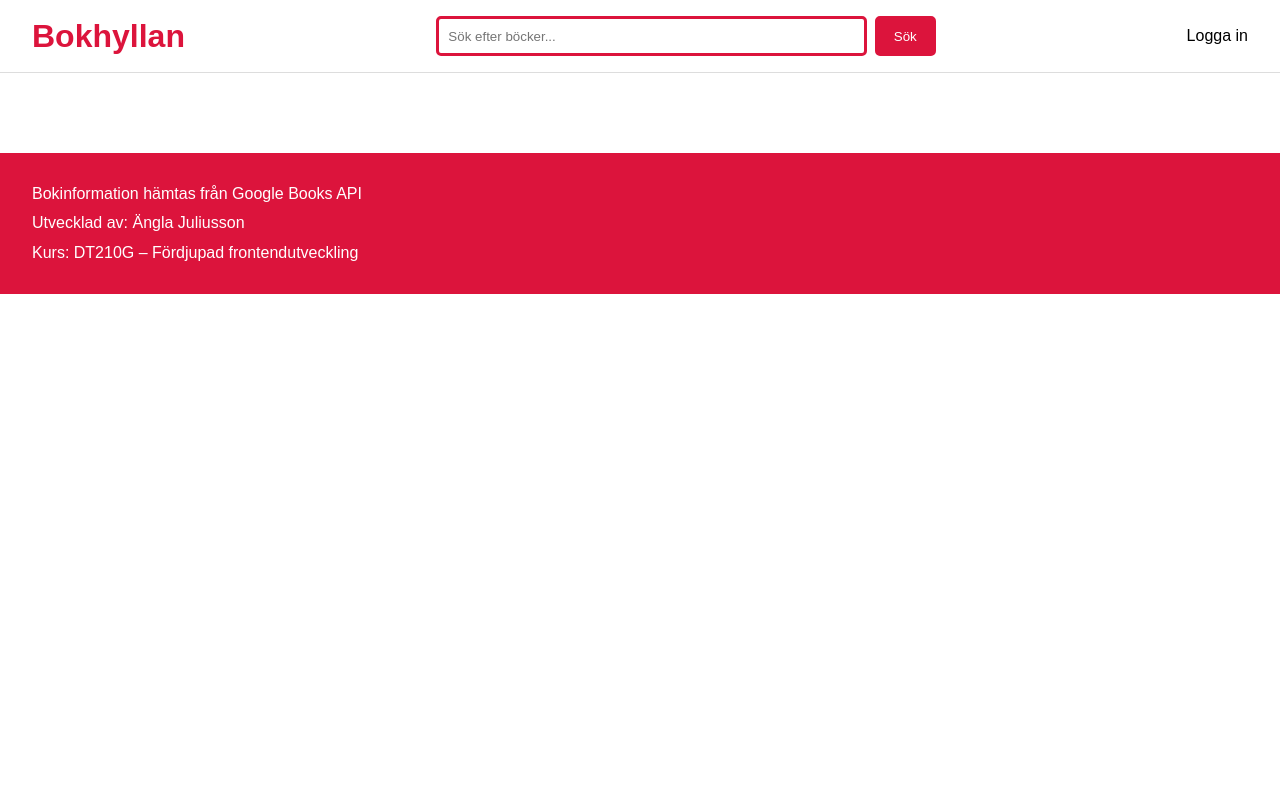
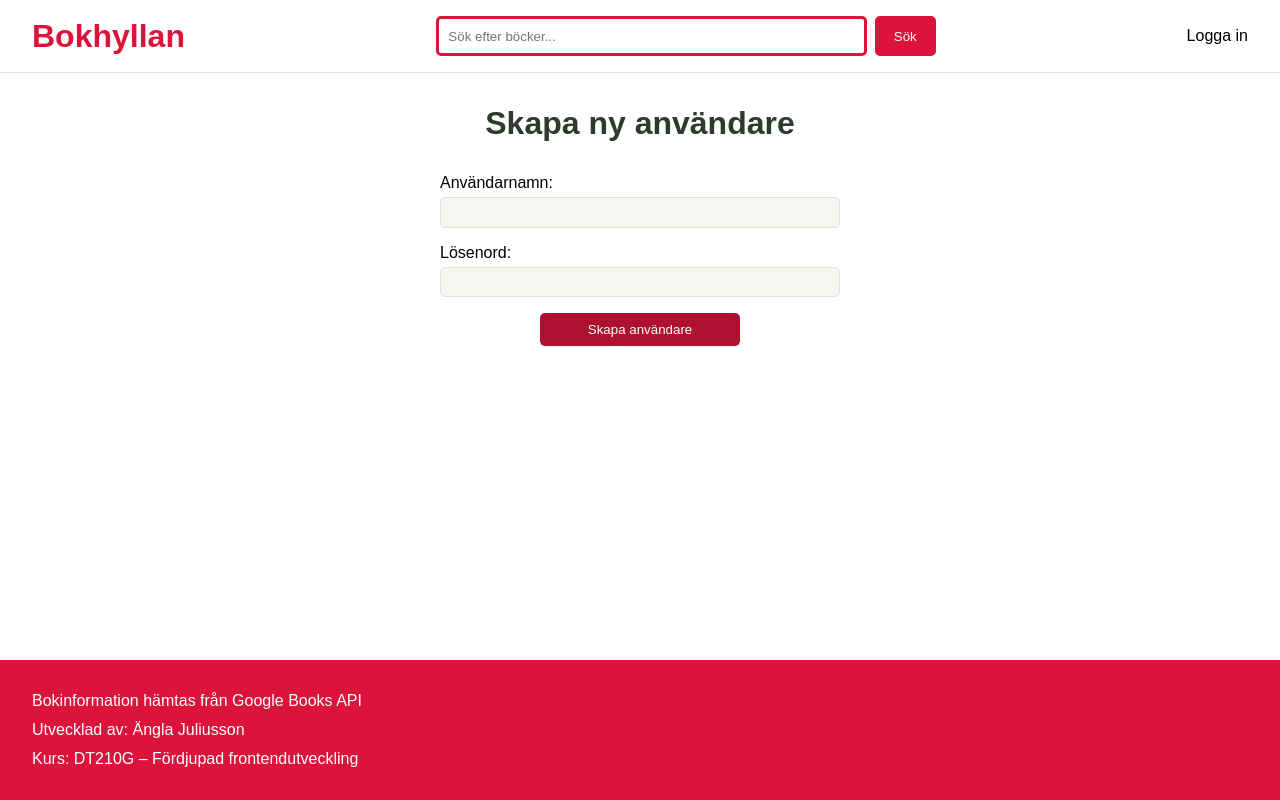
Before and after one commit to anglajuliusson/dt210g-projekt-frontend, a React (Vite) app in the folder Projekt/: page /register in a window 1280 px wide. Built offline with nearby package versions, Linux system fonts and the light colour scheme.

Commit message:
RegisterPage med formulär för att skapa ny användare, registrera route i App.tsx

```diff
--- a/Projekt/src/App.tsx
+++ b/Projekt/src/App.tsx
@@ -5,6 +5,7 @@ import SearchResultsPage from "./pages/SearchResultPage";
 import BookPage from "./pages/BookPage";
 import HomePage from "./pages/HomePage";
 import LoginPage from "./pages/LoginPage";
+import RegisterPage from "./pages/RegisterPage";
 
 function App() {
   return (
@@ -16,6 +17,7 @@ function App() {
         <Route path="/search" element={<SearchResultsPage />} />
         <Route path="/book/:id" element={<BookPage />} />
         <Route path="/login" element={<LoginPage />}/>
+        <Route path="/register" element={<RegisterPage />}/>
       </Routes>
 
       <Footer />
--- /dev/null
+++ b/Projekt/src/pages/RegisterPage.tsx
@@ -0,0 +1,108 @@
+import { useState, type CSSProperties } from "react";
+import { useNavigate } from "react-router-dom";
+
+const mainStyle = {
+    width: "100%",
+    maxWidth: "1200px",
+    margin: "0 auto",
+    padding: "2rem 1rem 3rem"
+}
+const inputStyle = {
+    width: "100%",
+    padding: "0.5em",
+    backgroundColor: "#f8f6f1",
+    border: "1px solid #e4dfd4",
+    color: "rgb(56, 56, 56)",
+    borderRadius: "5px",
+    marginTop: "5px"
+}
+
+const buttonStyle = {
+    color: "white",
+    border: "none",
+    borderRadius: "5px",
+    padding: "0.7em 1.5em",
+    cursor: "pointer",
+    maxWidth: "200px",
+    width: "100%",
+    display: "block",
+    margin: "0 auto"
+}
+const titleStyle: CSSProperties = {
+    fontSize: "2rem",
+    color: "#2f3a2f",
+    marginBottom: "2rem",
+    textAlign: "center"
+}
+
+function RegisterPage() {
+    const [username, setUsername] = useState("");
+    const [password, setPassword] = useState("");
+    const [error, setError] = useState("");
+    const navigate = useNavigate();
+
+    const handleSubmit = async (e: React.FormEvent) => {
+        e.preventDefault();
+
+        try {
+            const resp = await fetch("http://localhost:3000/users", {
+                method: "POST",
+                headers: {
+                    "Content-Type": "application/json"
+                },
+                body: JSON.stringify({ username, password })
+            });
+
+            const data = await resp.json();
+
+            if (!resp.ok) {
+                throw new Error(data.message || "Fel vid skapandet av ny användare");
+            }
+
+            // Spara token
+            localStorage.setItem("token", data.token);
+
+            // Skicka användaren till admin
+            navigate("/admin");
+
+        } catch (err: any) {
+            setError(err.message);
+        }
+    };
+
+    return (
+        <main style={mainStyle}>
+            <h2 style={titleStyle}>Skapa ny användare</h2>
+            <div className="login_form" style={{maxWidth: "400px", margin: "auto"}}>
+                <form onSubmit={handleSubmit}>
+                {error && <p style={{ color: "red", marginTop: "1em", marginBottom: "1em", textAlign: "center" }}>{error}</p>}
+                    <div style={{ marginBottom: "1em" }}>
+                        <label>Användarnamn:</label>
+                        <input
+                            type="text"
+                            value={username}
+                            onChange={(e) => setUsername(e.target.value)}
+                            required
+                            style={inputStyle}
+                        />
+                    </div>
+
+                    <div style={{ marginBottom: "1em" }}>
+                        <label>Lösenord:</label>
+                        <input
+                            type="password"
+                            value={password}
+                            onChange={(e) => setPassword(e.target.value)}
+                            required
+                            style={inputStyle}
+                        />
+                    </div>
+
+                    <button type="submit" style={{...buttonStyle, backgroundColor: "rgb(174, 16, 48)", marginBottom: "1rem"}}>Skapa användare</button>
+                </form>
+            </div>
+        </main>
+    )
+}
+
+export default RegisterPage;
```
